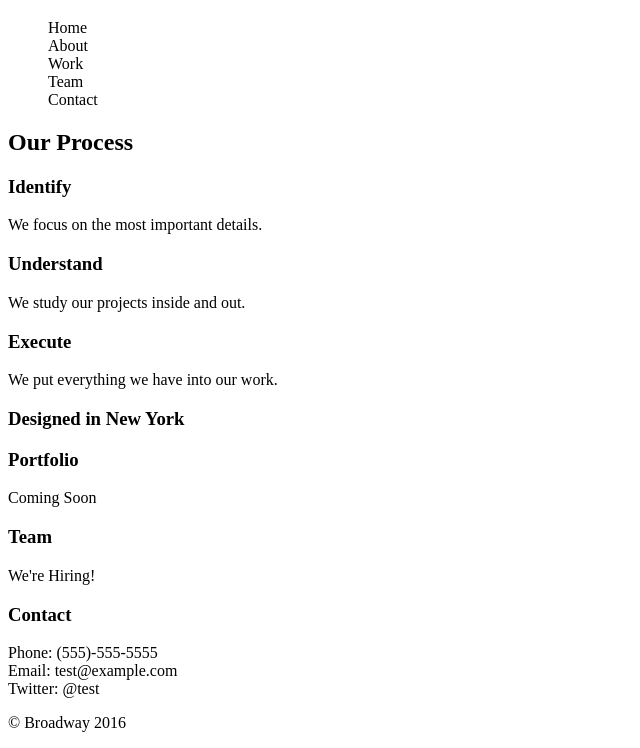
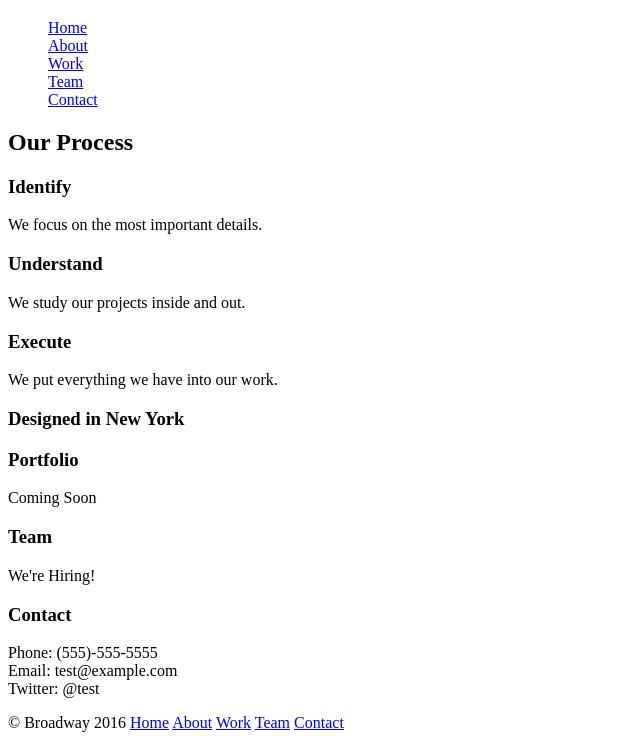
Before and after one commit to jcrumrine/broadway, a plain HTML site: page index.html in a window 1280 px wide. Shown: the part 61-809 px from the top of the page, without its empty margins (0-640 px from the left). Drawn offline with Linux system fonts and the light colour scheme.

Commit message:
Fixed navigation links.

```diff
--- a/index.html
+++ b/index.html
@@ -10,14 +10,15 @@
   <h1>Braodway Design</h1>
   <nav>
     <ul style="list-style-type:none">
-      <li><a>Home</a></li>
-      <li><a>About</a></li>
-      <li><a>Work</a></li>
-      <li><a>Team</a></li>
-      <li><a>Contact</a></li>
+      <li><a href="#home">Home</a></li>
+      <li><a href="#about">About</a></li>
+      <li><a href="#work">Work</a></li>
+      <li><a href="#team">Team</a></li>
+      <li><a href="#contact">Contact</a></li>
     </ul>
   </nav>
-  <h2>Our Process</h2>
+
+  <h2 id="home">Our Process</h2>
   <h3>Identify</h3>
   <p>
     We focus on the most important details.
@@ -30,16 +31,20 @@
   <p>
     We put everything we have into our work.
   </p>
-  <h3>Designed in New York</h3>
-  <h3>Portfolio</h3>
+
+  <h3 id="about">Designed in New York</h3>
+
+  <h3 id="work">Portfolio</h3>
   <p>
     Coming Soon
   </p>
-  <h3>Team</h3>
+
+  <h3 id="team">Team</h3>
   <p>
     We're Hiring!
   </p>
-  <h3>Contact</h3>
+
+  <h3 id="contact">Contact</h3>
   <p>
     Phone: (555)-555-5555 <br />
     Email: test@example.com <br />
@@ -50,6 +55,11 @@
 <footer>
   <p>
     © Broadway 2016
+    <a href="#home">Home</a>
+    <a href="#about">About</a>
+    <a href="#work">Work</a>
+    <a href="#team">Team</a>
+    <a href="#contact">Contact</a>
   </p>
 </footer>
 </html>
```
